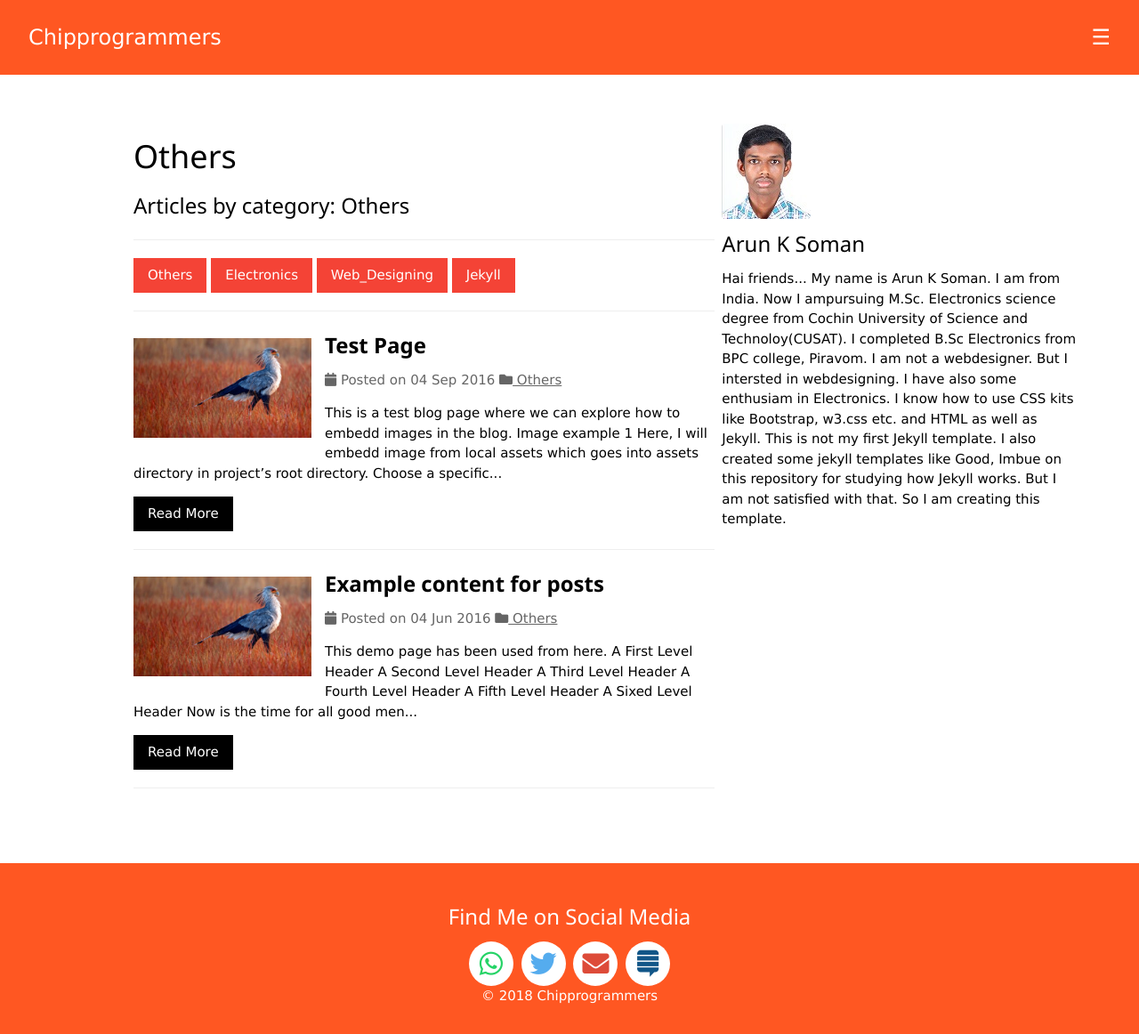
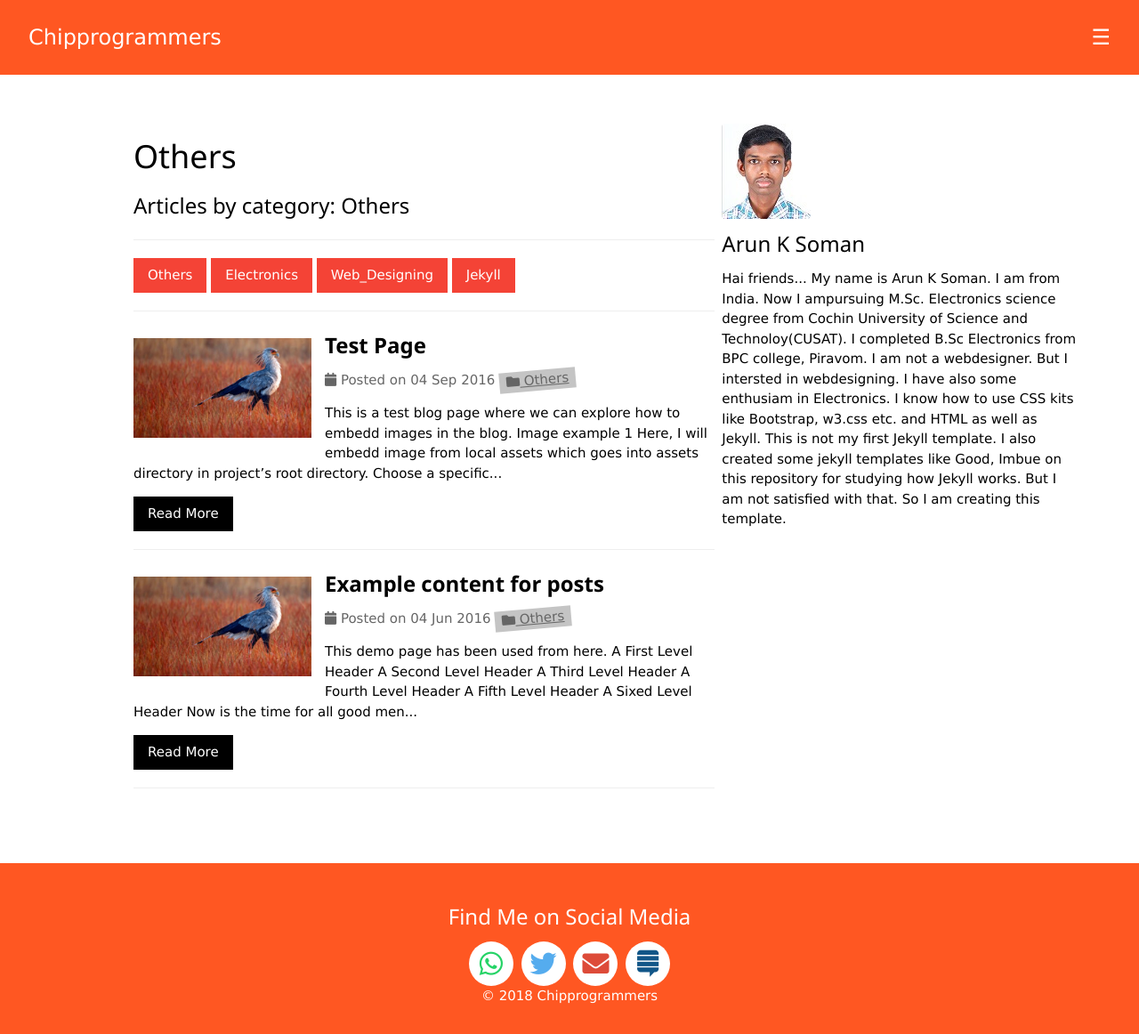
Before and after one commit to techiworld/techiworld.github.io, a Jekyll site: the page built from category/Others.md, in a window 1280 px wide and 1162 px high. Shown: the whole window at 89% size. Built offline with Jekyll 4.4.1, drawn with Linux system fonts in a browser that asks for light colours.

Commit message:
Update posts_by_category.html

```diff
--- a/_layouts/posts_by_category.html
+++ b/_layouts/posts_by_category.html
@@ -31,7 +31,7 @@ layout: default
                 {% endif %}
             {% endif %}
            <span class="w3-opacity"><i class="fa fa-calendar" aria-hidden="true"></i> Posted on {{ post.date | date_to_string }}
-             </span><span class="w3-opacity" style="transform:rotate(-5deg)"><a href="{{ site.url }}{{ site.baseurl }}/category/{{ post.category }}"><i class="fas fa-folder"></i> {{ post.category }}</a></span>
+             </span><span class="w3-opacity w3-tag w3-gray" style="transform:rotate(-5deg)"><a href="{{ site.url }}{{ site.baseurl }}/category/{{ post.category }}"><i class="fas fa-folder"></i> {{ post.category }}</a></span>
             <p>{{ post.content | strip_html | truncatewords: 40 }}</p>
             <a href="{{ post.url |prepend:site.baseurl }}" class="w3-button w3-black">Read More</a>
             <hr />
```
